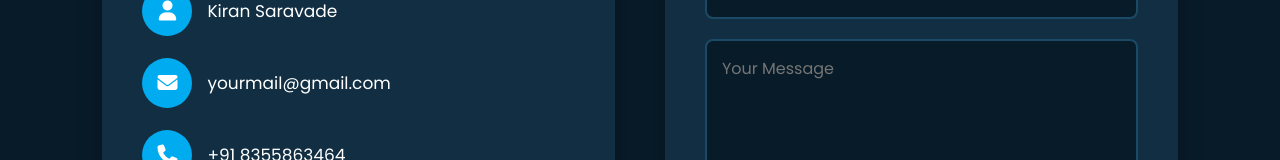
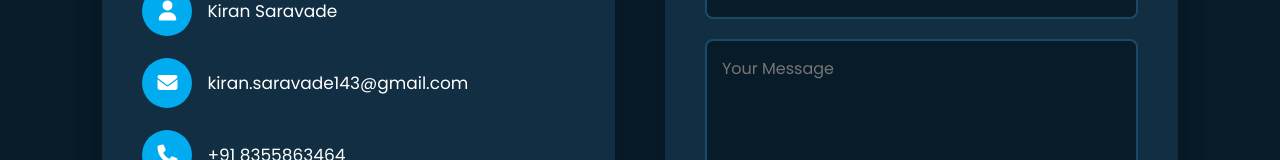
Before and after one commit to kiru-08/kiranSaravade.github.io, a plain HTML site: page contact.html in a window 1280 px wide. Shown: the part 523-683 px from the top of the page. Drawn offline with Linux system fonts and the light colour scheme.

Commit message:
Update email address in contact.html

```diff
--- a/contact.html
+++ b/contact.html
@@ -75,7 +75,7 @@
 
                 <div class="info-item">
                     <i class="fas fa-envelope"></i>
-                    <span>yourmail@gmail.com</span>
+                    <span>kiran.saravade143@gmail.com</span>
                 </div>
 
                 <div class="info-item">
```
